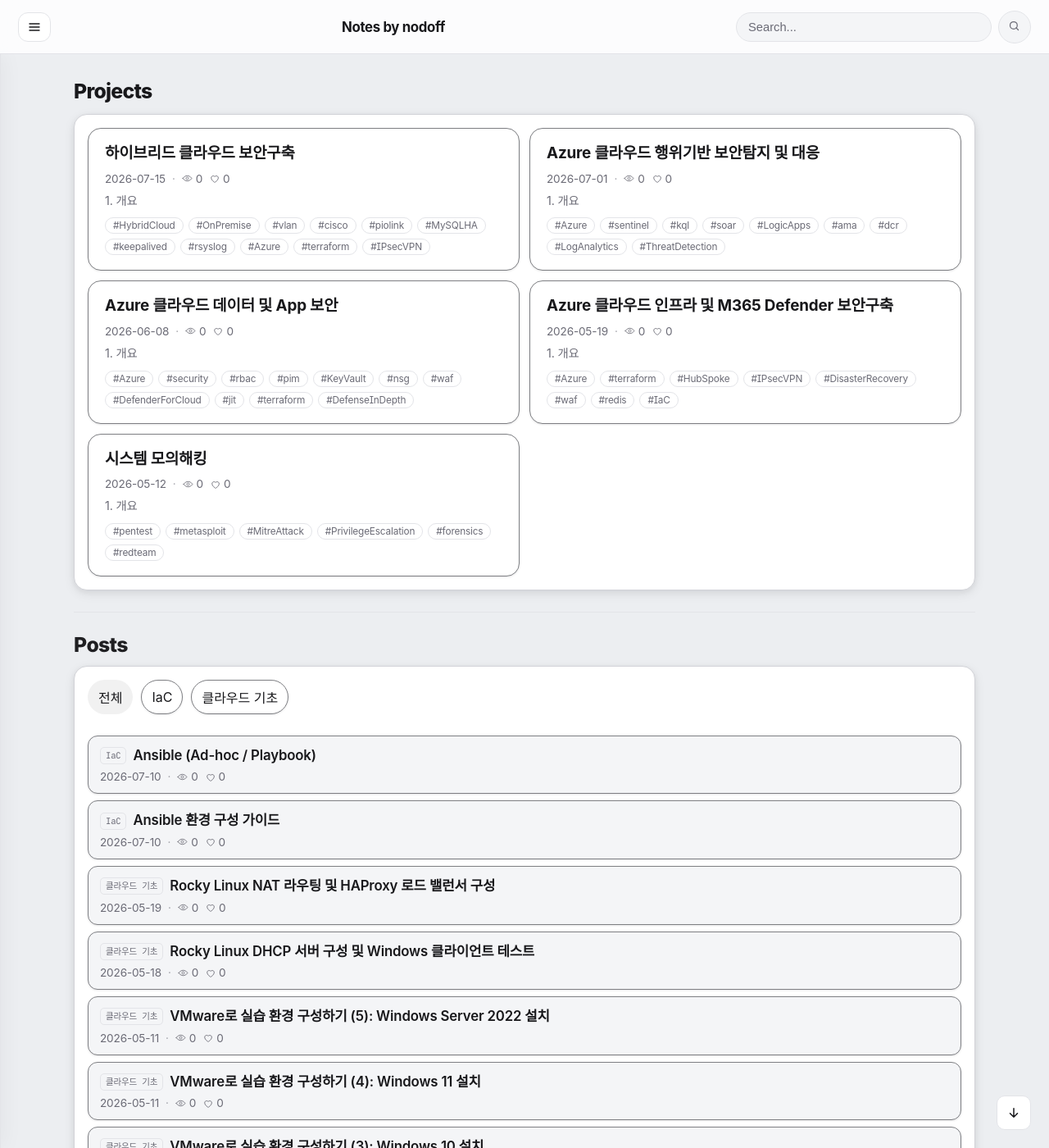
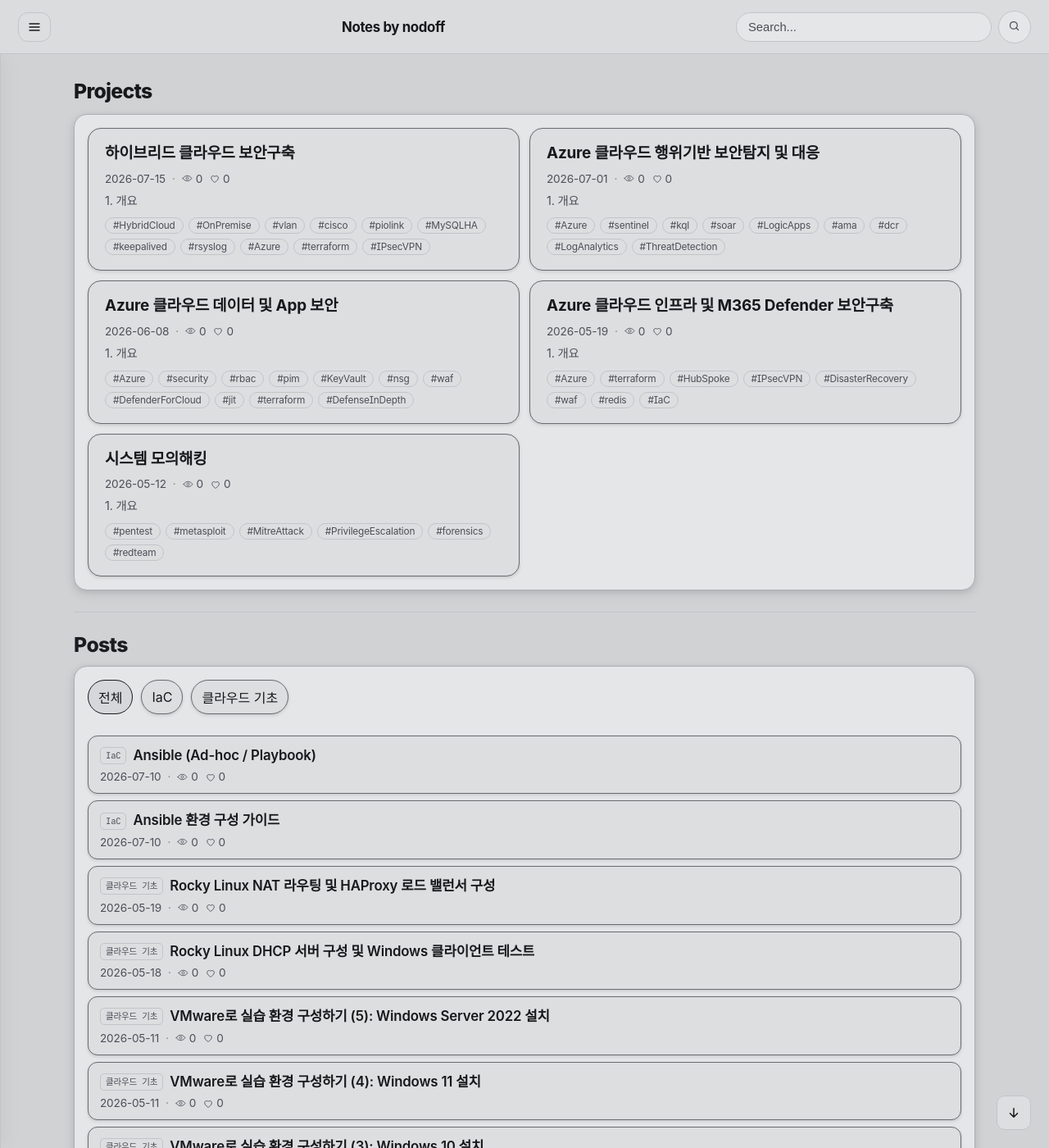
Before and after one commit to nodoff365/nodoff365.github.io, a Jekyll site: the page built from index.html, in a window 1280 px wide and 1400 px high. Shown: the whole window at 82% size. Built offline with Jekyll 4.4.1, drawn with Linux system fonts in a browser that asks for light colours; some web fonts are replaced; the list of posts is cut into pages by our own code; comment, search, counter and statistics services are not loaded.

Commit message:
카드/상자 배경 분리 + 라이트 모드 팔레트 재설계 + 코드블록 라이트화
## 카드 vs 상자 배경 분리
- .projects-grid/.home-feed-box(상자)와 카드가 둘 다 --surface 를 써서
  구분이 안 됐음. 상자는 --surface-2 로 분리
- 선택된 필터 칩(.tag-chip.active)이 border-color: transparent 라
  비선택 칩과 비교했을 때 테두리 없이 붕 떠 보이던 것 수정 (--accent 로)

## 라이트 모드 팔레트 재설계
- 다크 모드는 bg(제일 어두움) < 카드 < 상자(제일 밝음) 구조인데
  라이트는 bg < 상자 < 카드(순백색)로 순서가 반대였음. 다크와 같은
  구조로 재설계하고 순백색을 전부 제거(톤다운, 눈부심 방지)
- 톤다운 과정에서 sidebar와 본문 사이 배경 간격이 좁아져 구분이
  약해졌던 것을, 다크 모드와 명암비(WCAG 대비)를 정밀 계산해 맞춰서 복구
- 본문 문단 글자(--muted)가 새 배경에서 대비 4.36으로 WCAG 기준(4.5)
  미달이었던 것을 발견해 4.5 이상으로 수정

## 코드블록 라이트 모드 지원
- 라이트 모드에서도 코드블록이 항상 짙은 남색으로 고정돼 있던 것을
  라이트 테마에 맞게 전환. 카드/상자에서 이미 검증된 톤(--surface-2,
  --line-strong)을 재사용해 배경만 바꿨을 때 흐릿해지는 문제를 피함
- 문법 강조색(주석/문자열/숫자/에러 등) 8종을 라이트 배경 기준으로
  새로 정의, WCAG 대비 4.5 미달 4종을 추가로 진하게 조정

```diff
--- a/assets/css/main.css
+++ b/assets/css/main.css
@@ -1,11 +1,13 @@
 :root {
-  --bg: #eceef1;
+  --bg: #d0d2d4;
   --text: #18181b;
-  --muted: #6b6b76;
-  --line: #e3e4e8;
-  --line-strong: #d2d3d8;
-  --surface: #ffffff;
-  --surface-2: #f4f5f7;
+  --muted: #4e4e58;
+  --line: #c2c4c8;
+  --line-strong: #adafb4;
+  /* 다크 모드와 명암비를 소수점까지 똑같이 맞춤(bg->카드 1.108, 카드->상자 1.075).
+     순백색(#ffffff)은 어디에도 안 씀 — 톤다운, 눈부심 방지. */
+  --surface: #dcdee0;
+  --surface-2: #e4e6e8;
   --accent: #18181b;
   --topbar-h: 66px;
   --sidebar-w: 264px;
@@ -14,9 +16,10 @@
   --radius-sm: 8px;
   --radius-md: 12px;
   --radius-lg: 16px;
-  --nav-pill-bg: rgba(24, 24, 27, 0.06);
-  --shadow-sm: 0 1px 2px rgba(24, 24, 27, 0.05), 0 1px 3px rgba(24, 24, 27, 0.06);
-  --shadow-md: 0 4px 14px rgba(24, 24, 27, 0.08), 0 2px 6px rgba(24, 24, 27, 0.06);
+  --nav-pill-bg: rgba(24, 24, 27, 0.07);
+  /* 라이트 모드에서 그림자가 잘 안 보이던 문제 — 투명도를 살짝 올림 */
+  --shadow-sm: 0 1px 3px rgba(24, 24, 27, 0.09), 0 2px 5px rgba(24, 24, 27, 0.07);
+  --shadow-md: 0 4px 14px rgba(24, 24, 27, 0.11), 0 2px 6px rgba(24, 24, 27, 0.08);
 
   /* ── 상호작용 토큰 ──
      클릭 가능한 표면(카드·글행·칩)은 전부 이 값을 쓴다.
@@ -35,22 +38,23 @@
   --list-title-tracking: -0.01em;
   --font-sans: "Pretendard Variable", Pretendard, -apple-system, BlinkMacSystemFont, "Apple SD Gothic Neo", "Segoe UI", "Malgun Gothic", system-ui, sans-serif;
   --font-mono: "JetBrains Mono", "Consolas", "Cascadia Code", "Fira Code", "Noto Sans Mono CJK KR", "Malgun Gothic", monospace;
-  --code-bg: #0f1117;
-  --code-head-bg: #0b0d12;
-  --code-border: #21262d;
-  --code-fg: #e6edf3;
-  --code-icon: #9aa4b2;
-  --code-inline-bg: #f0f0f2;
-  --code-inline-fg: #1f2328;
-  --code-inline-border: #e0e0e4;
-  --tok-comment: #8b949e;
-  --tok-keyword: #ff7b72;
-  --tok-string: #a5d6ff;
-  --tok-number: #79c0ff;
-  --tok-func: #d2a8ff;
-  --tok-type: #7ee787;
-  --tok-operator: #ff7b72;
-  --tok-error: #f85149;
+  /* 코드블록: 카드/상자에서 이미 검증된 톤을 그대로 재사용 (새로 만들지 않음) */
+  --code-bg: #e4e6e8;
+  --code-head-bg: #dcdee0;
+  --code-border: #adafb4;
+  --code-fg: #18181b;
+  --code-icon: #4e4e58;
+  --code-inline-bg: #e4e6e8;
+  --code-inline-fg: #18181b;
+  --code-inline-border: #adafb4;
+  --tok-comment: #62666d;
+  --tok-keyword: #b3261e;
+  --tok-string: #126ba0;
+  --tok-number: #0161d2;
+  --tok-func: #6f42c1;
+  --tok-type: #116329;
+  --tok-operator: #b3261e;
+  --tok-error: #c81b27;
 }
 
 [hidden] {
@@ -1845,7 +1849,7 @@ html[data-theme="dark"] .theme-icon-sun {
 }
 
 .home-list-link {
-  background: var(--surface-2);
+  background: var(--surface);
   border: 1px solid var(--line);
   border-radius: var(--radius-md);
   padding: 12px 14px;
@@ -1881,7 +1885,7 @@ html[data-theme="dark"] .theme-icon-sun {
 }
 
 #posts-list .post-card .card-link {
-  background: var(--surface-2);
+  background: var(--surface);
   border: 1px solid var(--line);
   border-radius: var(--radius-md);
   padding: 12px 14px;
@@ -2129,7 +2133,7 @@ html[data-theme="dark"] .theme-icon-sun {
 /* 각 섹션의 항목들을 담는 상자. 제목(h2)은 상자 밖에 남는다. */
 .projects-grid,
 .home-feed-box {
-  background: var(--surface);
+  background: var(--surface-2);
   /* --line(#e3e4e8)은 라이트 배경(--bg #eceef1)보다 밝아 경계가 사라진다.
      배경보다 어두운 --line-strong 을 써야 양쪽 테마에서 상자가 보인다. */
   border: 1px solid var(--line-strong);
@@ -2201,7 +2205,7 @@ html[data-theme="dark"] .theme-icon-sun {
 .tag-chip.active:active {
   transform: none;
   box-shadow: none;
-  border-color: transparent;
+  border-color: var(--accent);
 }
 
 @media (max-width: 1100px) {
```
